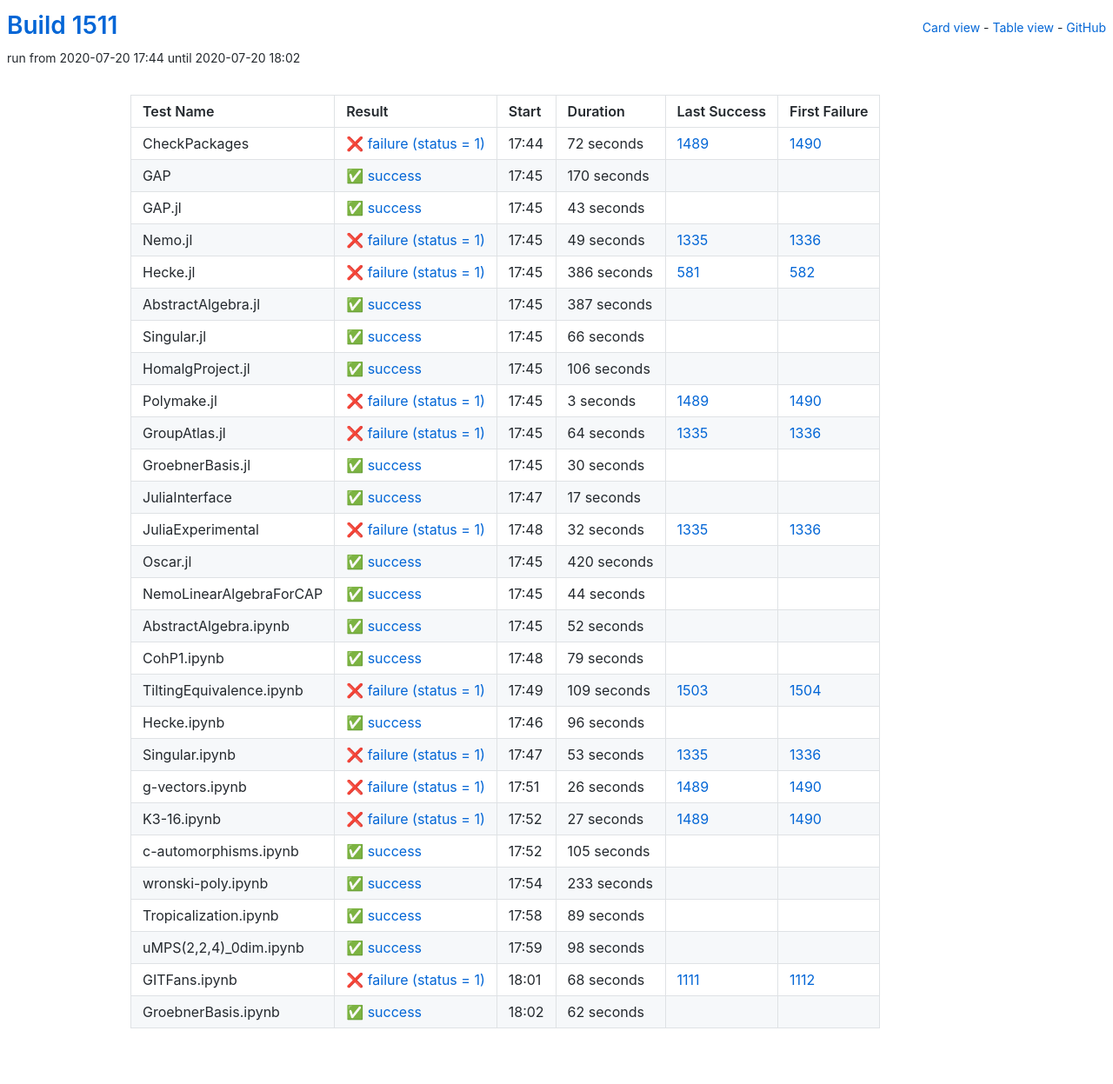
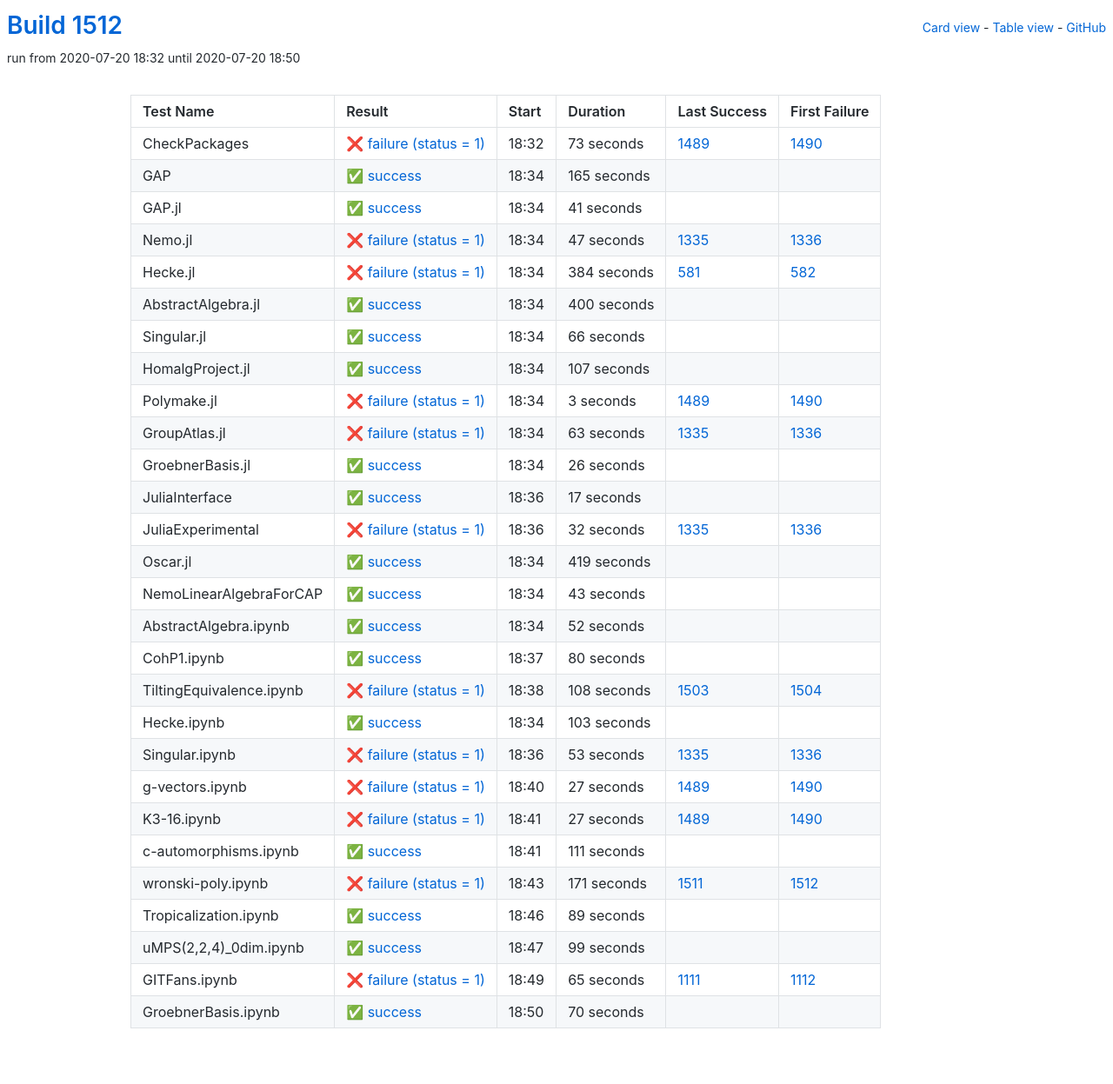
Before and after one commit to oscar-system/oscar-ci-status-1.4, a Jekyll site: the page built from table.html, in a window 1280 px wide. Shown: the whole page at 87% size. Built offline with Jekyll 4.4.1, drawn with Linux system fonts in a browser that asks for light colours.

Commit message:
Build #1512

```diff
--- a/_data/ci.yml
+++ b/_data/ci.yml
@@ -1,6 +1,6 @@
 ---
-build: 1511
-build_url: https://oscarci.mathematik.uni-kl.de/job/oscar-julia-1.4/1511/
+build: 1512
+build_url: https://oscarci.mathematik.uni-kl.de/job/oscar-julia-1.4/1512/
 job: oscar-julia-1.4
 organization: oscar-system
 repo: oscar-ci-status-1.4
@@ -8,80 +8,80 @@ repourl: https://github.com/oscar-system/oscar-ci-status-1.4
 tests:
 - name: CheckPackages
   id: checkpackages
-  log: https://oscarci.mathematik.uni-kl.de/job/oscar-julia-1.4/1511/artifact/logs/build-1511/CheckPackages.log
-  start: 2020-07-20 17:44
+  log: https://oscarci.mathematik.uni-kl.de/job/oscar-julia-1.4/1512/artifact/logs/build-1512/CheckPackages.log
+  start: 2020-07-20 18:32
   success: false
   exitcode: 1
   status: failure
-  duration: 72
+  duration: 73
   last_success: 1489
   last_success_url: https://oscarci.mathematik.uni-kl.de/job/oscar-julia-1.4/1489/
   first_failure: 1490
   first_failure_url: https://oscarci.mathematik.uni-kl.de/job/oscar-julia-1.4/1490/
 - name: GAP
   id: gap
-  log: https://oscarci.mathematik.uni-kl.de/job/oscar-julia-1.4/1511/artifact/logs/build-1511/GAP.log
-  start: 2020-07-20 17:45
+  log: https://oscarci.mathematik.uni-kl.de/job/oscar-julia-1.4/1512/artifact/logs/build-1512/GAP.log
+  start: 2020-07-20 18:34
   success: true
   exitcode: 0
   status: success
-  duration: 170
+  duration: 165
   last_success: false
   last_success_url:
   first_failure: false
   first_failure_url:
 - name: GAP.jl
   id: gap-jl
-  log: https://oscarci.mathematik.uni-kl.de/job/oscar-julia-1.4/1511/artifact/logs/build-1511/GAP.jl.log
-  start: 2020-07-20 17:45
+  log: https://oscarci.mathematik.uni-kl.de/job/oscar-julia-1.4/1512/artifact/logs/build-1512/GAP.jl.log
+  start: 2020-07-20 18:34
   success: true
   exitcode: 0
   status: success
-  duration: 43
+  duration: 41
   last_success: false
   last_success_url:
   first_failure: false
   first_failure_url:
 - name: Nemo.jl
   id: nemo-jl
-  log: https://oscarci.mathematik.uni-kl.de/job/oscar-julia-1.4/1511/artifact/logs/build-1511/Nemo.jl.log
-  start: 2020-07-20 17:45
+  log: https://oscarci.mathematik.uni-kl.de/job/oscar-julia-1.4/1512/artifact/logs/build-1512/Nemo.jl.log
+  start: 2020-07-20 18:34
   success: false
   exitcode: 1
   status: failure
-  duration: 49
+  duration: 47
   last_success: 1335
   last_success_url: https://oscarci.mathematik.uni-kl.de/job/oscar-julia-1.4/1335/
   first_failure: 1336
   first_failure_url: https://oscarci.mathematik.uni-kl.de/job/oscar-julia-1.4/1336/
 - name: Hecke.jl
   id: hecke-jl
-  log: https://oscarci.mathematik.uni-kl.de/job/oscar-julia-1.4/1511/artifact/logs/build-1511/Hecke.jl.log
-  start: 2020-07-20 17:45
+  log: https://oscarci.mathematik.uni-kl.de/job/oscar-julia-1.4/1512/artifact/logs/build-1512/Hecke.jl.log
+  start: 2020-07-20 18:34
   success: false
   exitcode: 1
   status: failure
-  duration: 386
+  duration: 384
   last_success: 581
   last_success_url: https://oscarci.mathematik.uni-kl.de/job/oscar-julia-1.4/581/
   first_failure: 582
   first_failure_url: https://oscarci.mathematik.uni-kl.de/job/oscar-julia-1.4/582/
 - name: AbstractAlgebra.jl
   id: abstractalgebra-jl
-  log: https://oscarci.mathematik.uni-kl.de/job/oscar-julia-1.4/1511/artifact/logs/build-1511/AbstractAlgebra.jl.log
-  start: 2020-07-20 17:45
+  log: https://oscarci.mathematik.uni-kl.de/job/oscar-julia-1.4/1512/artifact/logs/build-1512/AbstractAlgebra.jl.log
+  start: 2020-07-20 18:34
   success: true
   exitcode: 0
   status: success
-  duration: 387
+  duration: 400
   last_success: false
   last_success_url:
   first_failure: false
   first_failure_url:
 - name: Singular.jl
   id: singular-jl
-  log: https://oscarci.mathematik.uni-kl.de/job/oscar-julia-1.4/1511/artifact/logs/build-1511/Singular.jl.log
-  start: 2020-07-20 17:45
+  log: https://oscarci.mathematik.uni-kl.de/job/oscar-julia-1.4/1512/artifact/logs/build-1512/Singular.jl.log
+  start: 2020-07-20 18:34
   success: true
   exitcode: 0
   status: success
@@ -92,20 +92,20 @@ tests:
   first_failure_url:
 - name: HomalgProject.jl
   id: homalgproject-jl
-  log: https://oscarci.mathematik.uni-kl.de/job/oscar-julia-1.4/1511/artifact/logs/build-1511/HomalgProject.jl.log
-  start: 2020-07-20 17:45
+  log: https://oscarci.mathematik.uni-kl.de/job/oscar-julia-1.4/1512/artifact/logs/build-1512/HomalgProject.jl.log
+  start: 2020-07-20 18:34
   success: true
   exitcode: 0
   status: success
-  duration: 106
+  duration: 107
   last_success: false
   last_success_url:
   first_failure: false
   first_failure_url:
 - name: Polymake.jl
   id: polymake-jl
-  log: https://oscarci.mathematik.uni-kl.de/job/oscar-julia-1.4/1511/artifact/logs/build-1511/Polymake.jl.log
-  start: 2020-07-20 17:45
+  log: https://oscarci.mathematik.uni-kl.de/job/oscar-julia-1.4/1512/artifact/logs/build-1512/Polymake.jl.log
+  start: 2020-07-20 18:34
   success: false
   exitcode: 1
   status: failure
@@ -116,32 +116,32 @@ tests:
   first_failure_url: https://oscarci.mathematik.uni-kl.de/job/oscar-julia-1.4/1490/
 - name: GroupAtlas.jl
   id: groupatlas-jl
-  log: https://oscarci.mathematik.uni-kl.de/job/oscar-julia-1.4/1511/artifact/logs/build-1511/GroupAtlas.jl.log
-  start: 2020-07-20 17:45
+  log: https://oscarci.mathematik.uni-kl.de/job/oscar-julia-1.4/1512/artifact/logs/build-1512/GroupAtlas.jl.log
+  start: 2020-07-20 18:34
   success: false
   exitcode: 1
   status: failure
-  duration: 64
+  duration: 63
   last_success: 1335
   last_success_url: https://oscarci.mathematik.uni-kl.de/job/oscar-julia-1.4/1335/
   first_failure: 1336
   first_failure_url: https://oscarci.mathematik.uni-kl.de/job/oscar-julia-1.4/1336/
 - name: GroebnerBasis.jl
   id: groebnerbasis-jl
-  log: https://oscarci.mathematik.uni-kl.de/job/oscar-julia-1.4/1511/artifact/logs/build-1511/GroebnerBasis.jl.log
-  start: 2020-07-20 17:45
+  log: https://oscarci.mathematik.uni-kl.de/job/oscar-julia-1.4/1512/artifact/logs/build-1512/GroebnerBasis.jl.log
+  start: 2020-07-20 18:34
   success: true
   exitcode: 0
   status: success
-  duration: 30
+  duration: 26
   last_success: false
   last_success_url:
   first_failure: false
   first_failure_url:
 - name: JuliaInterface
   id: juliainterface
-  log: https://oscarci.mathematik.uni-kl.de/job/oscar-julia-1.4/1511/artifact/logs/build-1511/JuliaInterface.log
-  start: 2020-07-20 17:47
+  log: https://oscarci.mathematik.uni-kl.de/job/oscar-julia-1.4/1512/artifact/logs/build-1512/JuliaInterface.log
+  start: 2020-07-20 18:36
   success: true
   exitcode: 0
   status: success
@@ -152,8 +152,8 @@ tests:
   first_failure_url:
 - name: JuliaExperimental
   id: juliaexperimental
-  log: https://oscarci.mathematik.uni-kl.de/job/oscar-julia-1.4/1511/artifact/logs/build-1511/JuliaExperimental.log
-  start: 2020-07-20 17:48
+  log: https://oscarci.mathematik.uni-kl.de/job/oscar-julia-1.4/1512/artifact/logs/build-1512/JuliaExperimental.log
+  start: 2020-07-20 18:36
   success: false
   exitcode: 1
   status: failure
@@ -164,32 +164,32 @@ tests:
   first_failure_url: https://oscarci.mathematik.uni-kl.de/job/oscar-julia-1.4/1336/
 - name: Oscar.jl
   id: oscar-jl
-  log: https://oscarci.mathematik.uni-kl.de/job/oscar-julia-1.4/1511/artifact/logs/build-1511/Oscar.jl.log
-  start: 2020-07-20 17:45
+  log: https://oscarci.mathematik.uni-kl.de/job/oscar-julia-1.4/1512/artifact/logs/build-1512/Oscar.jl.log
+  start: 2020-07-20 18:34
   success: true
   exitcode: 0
   status: success
-  duration: 420
+  duration: 419
   last_success: false
   last_success_url:
   first_failure: false
   first_failure_url:
 - name: NemoLinearAlgebraForCAP
   id: nemolinearalgebraforcap
-  log: https://oscarci.mathematik.uni-kl.de/job/oscar-julia-1.4/1511/artifact/logs/build-1511/NemoLinearAlgebraForCAP.log
-  start: 2020-07-20 17:45
+  log: https://oscarci.mathematik.uni-kl.de/job/oscar-julia-1.4/1512/artifact/logs/build-1512/NemoLinearAlgebraForCAP.log
+  start: 2020-07-20 18:34
   success: true
   exitcode: 0
   status: success
-  duration: 44
+  duration: 43
   last_success: false
   last_success_url:
   first_failure: false
   first_failure_url:
 - name: AbstractAlgebra.ipynb
   id: abstractalgebra-ipynb
-  log: https://oscarci.mathematik.uni-kl.de/job/oscar-julia-1.4/1511/artifact/logs/build-1511/AbstractAlgebra.ipynb.log
-  start: 2020-07-20 17:45
+  log: https://oscarci.mathematik.uni-kl.de/job/oscar-julia-1.4/1512/artifact/logs/build-1512/AbstractAlgebra.ipynb.log
+  start: 2020-07-20 18:34
   success: true
   exitcode: 0
   status: success
@@ -200,44 +200,44 @@ tests:
   first_failure_url:
 - name: CohP1.ipynb
   id: cohp1-ipynb
-  log: https://oscarci.mathematik.uni-kl.de/job/oscar-julia-1.4/1511/artifact/logs/build-1511/CohP1.ipynb.log
-  start: 2020-07-20 17:48
+  log: https://oscarci.mathematik.uni-kl.de/job/oscar-julia-1.4/1512/artifact/logs/build-1512/CohP1.ipynb.log
+  start: 2020-07-20 18:37
   success: true
   exitcode: 0
   status: success
-  duration: 79
+  duration: 80
   last_success: false
   last_success_url:
   first_failure: false
   first_failure_url:
 - name: TiltingEquivalence.ipynb
   id: tiltingequivalence-ipynb
-  log: https://oscarci.mathematik.uni-kl.de/job/oscar-julia-1.4/1511/artifact/logs/build-1511/TiltingEquivalence.ipynb.log
-  start: 2020-07-20 17:49
+  log: https://oscarci.mathematik.uni-kl.de/job/oscar-julia-1.4/1512/artifact/logs/build-1512/TiltingEquivalence.ipynb.log
+  start: 2020-07-20 18:38
   success: false
   exitcode: 1
   status: failure
-  duration: 109
+  duration: 108
   last_success: 1503
   last_success_url: https://oscarci.mathematik.uni-kl.de/job/oscar-julia-1.4/1503/
   first_failure: 1504
   first_failure_url: https://oscarci.mathematik.uni-kl.de/job/oscar-julia-1.4/1504/
 - name: Hecke.ipynb
   id: hecke-ipynb
-  log: https://oscarci.mathematik.uni-kl.de/job/oscar-julia-1.4/1511/artifact/logs/build-1511/Hecke.ipynb.log
-  start: 2020-07-20 17:46
+  log: https://oscarci.mathematik.uni-kl.de/job/oscar-julia-1.4/1512/artifact/logs/build-1512/Hecke.ipynb.log
+  start: 2020-07-20 18:34
   success: true
   exitcode: 0
   status: success
-  duration: 96
+  duration: 103
   last_success: false
   last_success_url:
   first_failure: false
   first_failure_url:
 - name: Singular.ipynb
   id: singular-ipynb
-  log: https://oscarci.mathematik.uni-kl.de/job/oscar-julia-1.4/1511/artifact/logs/build-1511/Singular.ipynb.log
-  start: 2020-07-20 17:47
+  log: https://oscarci.mathematik.uni-kl.de/job/oscar-julia-1.4/1512/artifact/logs/build-1512/Singular.ipynb.log
+  start: 2020-07-20 18:36
   success: false
   exitcode: 1
   status: failure
@@ -248,20 +248,20 @@ tests:
   first_failure_url: https://oscarci.mathematik.uni-kl.de/job/oscar-julia-1.4/1336/
 - name: g-vectors.ipynb
   id: g-vectors-ipynb
-  log: https://oscarci.mathematik.uni-kl.de/job/oscar-julia-1.4/1511/artifact/logs/build-1511/g-vectors.ipynb.log
-  start: 2020-07-20 17:51
+  log: https://oscarci.mathematik.uni-kl.de/job/oscar-julia-1.4/1512/artifact/logs/build-1512/g-vectors.ipynb.log
+  start: 2020-07-20 18:40
   success: false
   exitcode: 1
   status: failure
-  duration: 26
+  duration: 27
   last_success: 1489
   last_success_url: https://oscarci.mathematik.uni-kl.de/job/oscar-julia-1.4/1489/
   first_failure: 1490
   first_failure_url: https://oscarci.mathematik.uni-kl.de/job/oscar-julia-1.4/1490/
 - name: K3-16.ipynb
   id: k3-16-ipynb
-  log: https://oscarci.mathematik.uni-kl.de/job/oscar-julia-1.4/1511/artifact/logs/build-1511/K3-16.ipynb.log
-  start: 2020-07-20 17:52
+  log: https://oscarci.mathematik.uni-kl.de/job/oscar-julia-1.4/1512/artifact/logs/build-1512/K3-16.ipynb.log
+  start: 2020-07-20 18:41
   success: false
   exitcode: 1
   status: failure
@@ -272,32 +272,32 @@ tests:
   first_failure_url: https://oscarci.mathematik.uni-kl.de/job/oscar-julia-1.4/1490/
 - name: c-automorphisms.ipynb
   id: c-automorphisms-ipynb
-  log: https://oscarci.mathematik.uni-kl.de/job/oscar-julia-1.4/1511/artifact/logs/build-1511/c-automorphisms.ipynb.log
-  start: 2020-07-20 17:52
+  log: https://oscarci.mathematik.uni-kl.de/job/oscar-julia-1.4/1512/artifact/logs/build-1512/c-automorphisms.ipynb.log
+  start: 2020-07-20 18:41
   success: true
   exitcode: 0
   status: success
-  duration: 105
+  duration: 111
   last_success: false
   last_success_url:
   first_failure: false
   first_failure_url:
 - name: wronski-poly.ipynb
   id: wronski-poly-ipynb
-  log: https://oscarci.mathematik.uni-kl.de/job/oscar-julia-1.4/1511/artifact/logs/build-1511/wronski-poly.ipynb.log
-  start: 2020-07-20 17:54
-  success: true
-  exitcode: 0
-  status: success
-  duration: 233
-  last_success: false
-  last_success_url:
-  first_failure: false
-  first_failure_url:
+  log: https://oscarci.mathematik.uni-kl.de/job/oscar-julia-1.4/1512/artifact/logs/build-1512/wronski-poly.ipynb.log
+  start: 2020-07-20 18:43
+  success: false
+  exitcode: 1
+  status: failure
+  duration: 171
+  last_success: 1511
+  last_success_url: https://oscarci.mathematik.uni-kl.de/job/oscar-julia-1.4/1511/
+  first_failure: 1512
+  first_failure_url: https://oscarci.mathematik.uni-kl.de/job/oscar-julia-1.4/1512/
 - name: Tropicalization.ipynb
   id: tropicalization-ipynb
-  log: https://oscarci.mathematik.uni-kl.de/job/oscar-julia-1.4/1511/artifact/logs/build-1511/Tropicalization.ipynb.log
-  start: 2020-07-20 17:58
+  log: https://oscarci.mathematik.uni-kl.de/job/oscar-julia-1.4/1512/artifact/logs/build-1512/Tropicalization.ipynb.log
+  start: 2020-07-20 18:46
   success: true
   exitcode: 0
   status: success
@@ -308,36 +308,36 @@ tests:
   first_failure_url:
 - name: uMPS(2,2,4)_0dim.ipynb
   id: umps-2-2-4-0dim-ipynb
-  log: https://oscarci.mathematik.uni-kl.de/job/oscar-julia-1.4/1511/artifact/logs/build-1511/uMPS-2-2-4-_0dim.ipynb.log
-  start: 2020-07-20 17:59
+  log: https://oscarci.mathematik.uni-kl.de/job/oscar-julia-1.4/1512/artifact/logs/build-1512/uMPS-2-2-4-_0dim.ipynb.log
+  start: 2020-07-20 18:47
   success: true
   exitcode: 0
   status: success
-  duration: 98
+  duration: 99
   last_success: false
   last_success_url:
   first_failure: false
   first_failure_url:
 - name: GITFans.ipynb
   id: gitfans-ipynb
-  log: https://oscarci.mathematik.uni-kl.de/job/oscar-julia-1.4/1511/artifact/logs/build-1511/GITFans.ipynb.log
-  start: 2020-07-20 18:01
+  log: https://oscarci.mathematik.uni-kl.de/job/oscar-julia-1.4/1512/artifact/logs/build-1512/GITFans.ipynb.log
+  start: 2020-07-20 18:49
   success: false
   exitcode: 1
   status: failure
-  duration: 68
+  duration: 65
   last_success: 1111
   last_success_url: https://oscarci.mathematik.uni-kl.de/job/oscar-julia-1.4/1111/
   first_failure: 1112
   first_failure_url: https://oscarci.mathematik.uni-kl.de/job/oscar-julia-1.4/1112/
 - name: GroebnerBasis.ipynb
   id: groebnerbasis-ipynb
-  log: https://oscarci.mathematik.uni-kl.de/job/oscar-julia-1.4/1511/artifact/logs/build-1511/GroebnerBasis.ipynb.log
-  start: 2020-07-20 18:02
+  log: https://oscarci.mathematik.uni-kl.de/job/oscar-julia-1.4/1512/artifact/logs/build-1512/GroebnerBasis.ipynb.log
+  start: 2020-07-20 18:50
   success: true
   exitcode: 0
   status: success
-  duration: 62
+  duration: 70
   last_success: false
   last_success_url:
   first_failure: false
```
Also changed, not shown: README.md.
